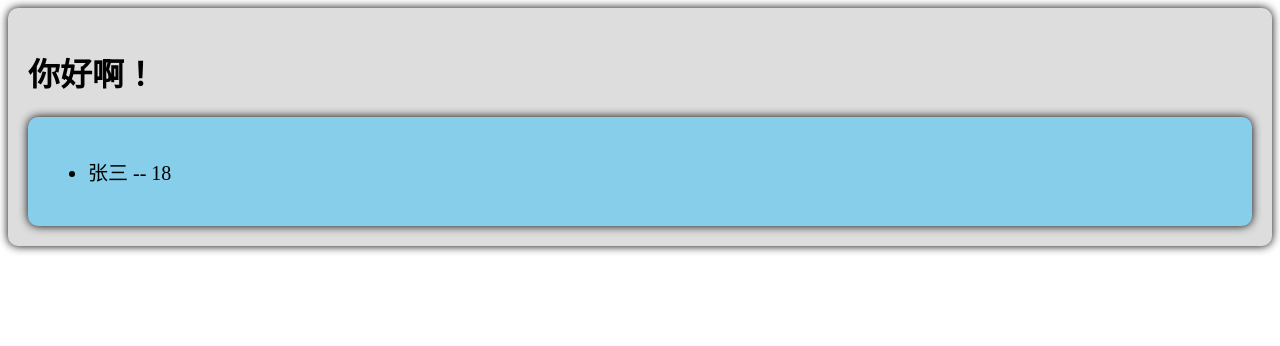
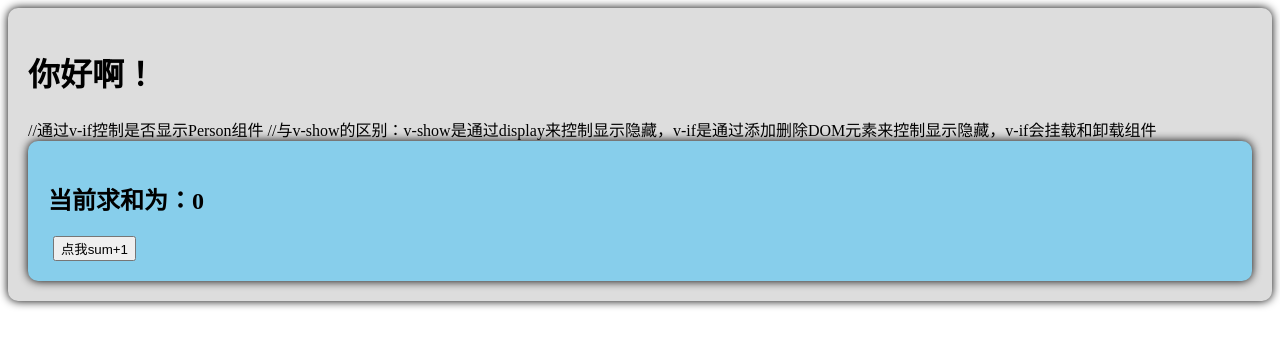
Before and after one commit to lhj502819/Vue3-Learning, a Vue app: page / in a window 1280 px wide. Shown: the top 346 px of the page. Built offline with nearby package versions, Linux system fonts and the light colour scheme.

Commit message:
生命周期示例代码提交

```diff
--- a/src/App.vue
+++ b/src/App.vue
@@ -1,21 +1,25 @@
 <template>
   <div class="app">
     <h1>你好啊！</h1>
-    <Person />
+    //通过v-if控制是否显示Person组件
+    //与v-show的区别：v-show是通过display来控制显示隐藏，v-if是通过添加删除DOM元素来控制显示隐藏，v-if会挂载和卸载组件
+    <Person v-if="showPerson"/>
   </div>
 </template>
 
 <script lang="ts" setup>
 import Person from "@/components/Person.vue";
-import {reactive} from "vue";
-import type {Persons} from "@/types";
+import {onBeforeMount, onMounted, ref} from "vue";
 
-//将数据传给子组件
-let personList = reactive<Persons>([
-  {id: 1, name: '张三', age: 18, city: '北京'},
-  {id: 2, name: '李四', age: 18, city: '上海', address: '上海黄浦江'},
-  {id: 3, name: '王五', age: 18, city: '天津'},
-])
+let showPerson = ref(true);
+
+onBeforeMount(() => {
+  console.log("父挂载之前")
+})
+
+onMounted(() => {
+  console.log("父挂载完成了")
+})
 </script>
 
 <style>
--- a/src/components/Person.vue
+++ b/src/components/Person.vue
@@ -1,36 +1,46 @@
 <template>
   <div class="person">
-    <ul>
-      <li v-for="item in personList" :key="item.id">{{ item.name }} -- {{ item.age }}</li>
-    </ul>
+    <h2>当前求和为：{{ sum }}</h2>
+    <button @click="changeSum">点我sum+1</button>
   </div>
 </template>
 
 <script setup lang="ts" name="Person">
 
-import {defineProps, withDefaults} from 'vue'
-import type {Persons} from "@/types";
+import {onBeforeMount, onBeforeUnmount, onBeforeUpdate, onMounted, onUnmounted, onUpdated, ref} from 'vue'
 
-//接收list
-// defineProps(['personList'])
+let sum = ref(0)
 
-//接收list + 限制类型
-// defineProps<{personList: Persons}>()
+function changeSum() {
+  sum.value += 1
+}
 
-//接收list + 限制类型 + 限制必要性
-// defineProps<{ personList?: Persons }>()
+//创建，setup函数会优先执行
+console.log("创建了")
 
-//接收list + 限制类型 + 限制必要性 + 指定默认值
-withDefaults(defineProps<{ personList?: Persons }>(), {
-  personList: () => [
-    {id: 1, name: '张三', age: 18, city: '北京'},
-  ]
+onBeforeMount(() => {
+  console.log("子挂载之前")
 })
 
+onMounted(() => {
+  console.log("子挂载完成了")
+})
 
-//接收list保存起来
-// const props = defineProps(['personList'])
-// console.log(props.personList)
+onBeforeUpdate(() => {
+  console.log("更新之前")
+})
+
+onUpdated(() => {
+  console.log("更新完成了")
+})
+
+onBeforeUnmount(() => {
+  console.log("卸载之前")
+})
+
+onUnmounted(() => {
+  console.log("卸载了")
+})
 
 </script>
 
```
